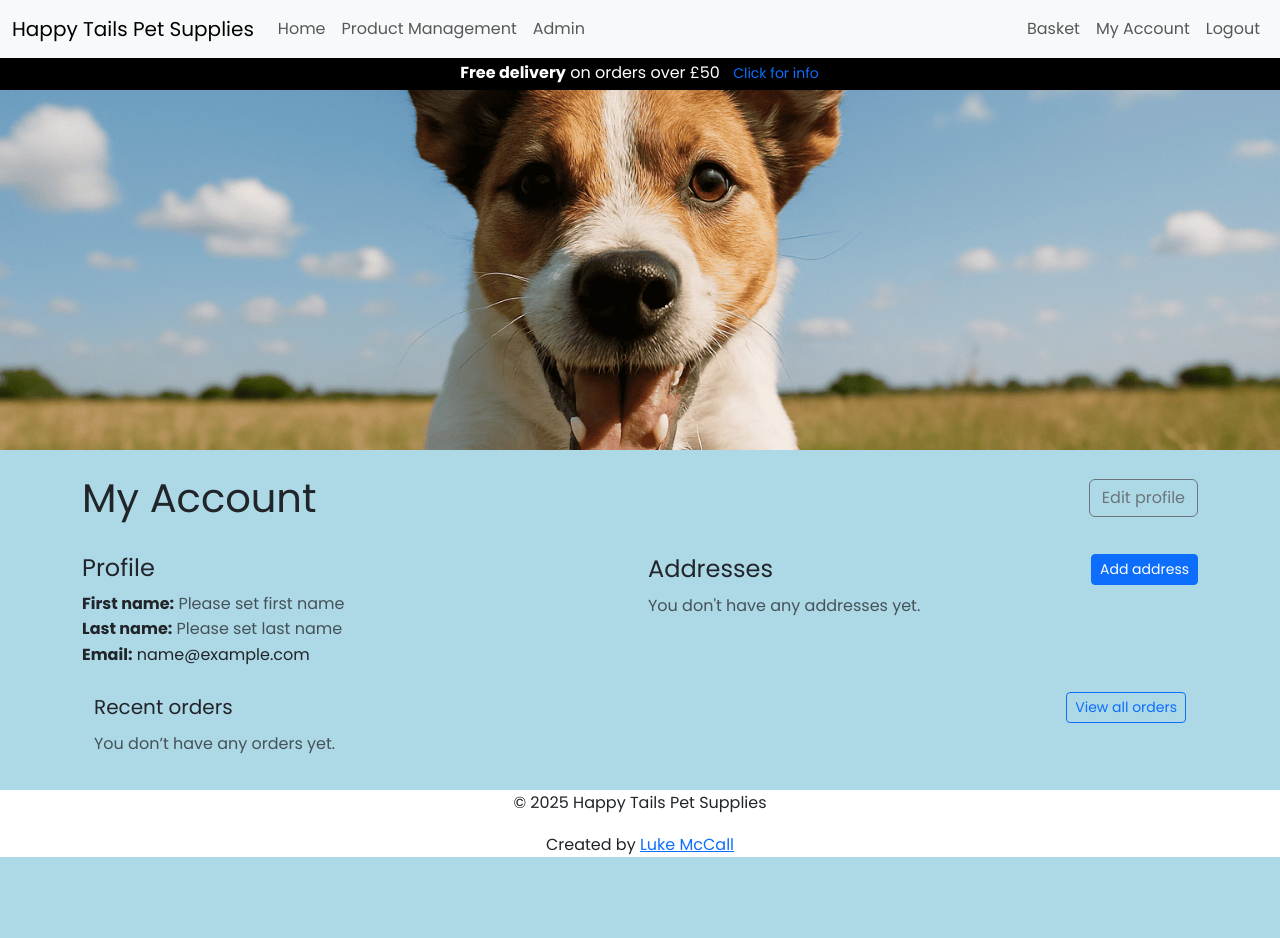
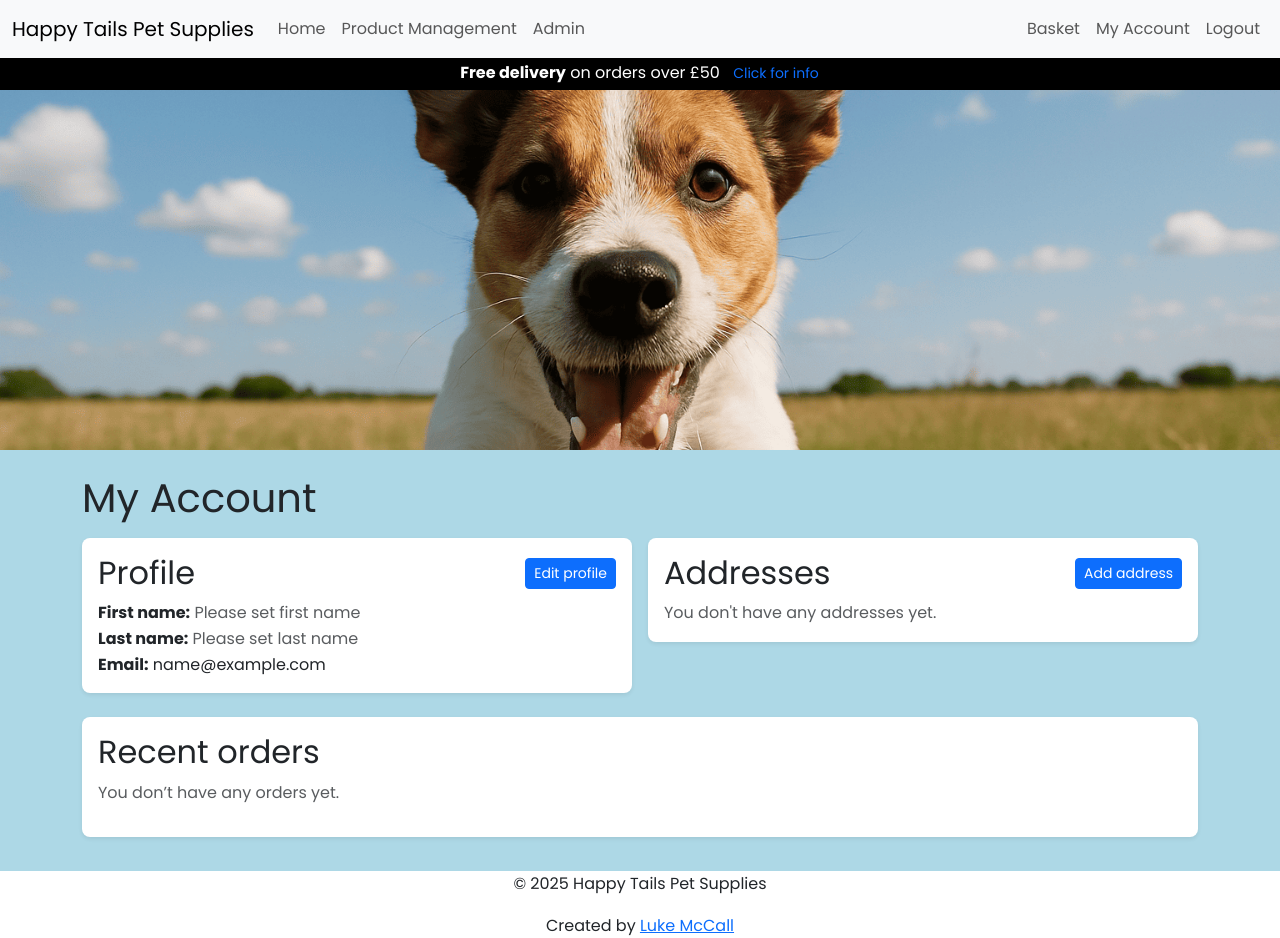
Before and after one commit to TheRealMcCall/happy_tails, a Django app: page /profile/ in a window 1280 px wide. Before the commit the page ends 857 px from the top, so only its background shows below. Run offline with Django 3.2, Linux system fonts and the light colour scheme; the visitor is signed in with stand-in values (Sample User, id 1); data comes from the database, SQL or seed files in the repository; data that the repository does not hold is empty.

Commit message:
Style: Add white cards on my account page for consistency and improved ux

```diff
--- a/profiles/templates/profiles/profile.html
+++ b/profiles/templates/profiles/profile.html
@@ -1,32 +1,41 @@
 {% extends "base.html" %}
 {% block content %}
 <section class="container my-4">
-    <div class="d-flex justify-content-between align-items-center">
-        <h1 class="mb-0">My Account</h1>
-        <a class="btn btn-outline-secondary" href="{% url 'profiles:profile_edit' %}">Edit profile</a>
+    <h1 class="mb-3">My Account</h1>
+
+    <div class="row g-3">
+        <div class="col-12 col-md-6">
+            <div class="bg-white p-3 rounded-3 shadow-sm">
+                <div class="d-flex justify-content-between align-items-center mb-2">
+                    <h2 class="mb-0">Profile</h2>
+                    <a class="btn btn-sm btn-primary ms-3 flex-shrink-0" href="{% url 'profiles:profile_edit' %}"
+                        aria-label=" Edit your profile">
+                        Edit profile
+                    </a>
                 </div>
-
-    <div class="row mt-3 g-3">
-        <div class="col-12 col-md-6">
-            <h2 class="h4 mb-2">Profile</h2>
                 <ul class="list-unstyled mb-0">
                     <li><strong>First name:</strong>
                         {% if profile.first_name %}{{ profile.first_name }}{% else %}
-                    <span class="text-muted">Please set first name</span>{% endif %}
+                        <span class="text-muted">Please set first name</span>
+                        {% endif %}
                     </li>
                     <li><strong>Last name:</strong>
                         {% if profile.last_name %}{{ profile.last_name }}{% else %}
-                    <span class="text-muted">Please set last name</span>{% endif %}
+                        <span class="text-muted">Please set last name</span>
+                        {% endif %}
                     </li>
                     <li><strong>Email:</strong> {{ request.user.email }}</li>
                 </ul>
             </div>
+        </div>
 
         <div class="col-12 col-md-6">
+            <div class="bg-white p-3 rounded-3 shadow-sm">
                 <div class="d-flex justify-content-between align-items-center mb-2">
-                <h2 class="h4 mb-0">Addresses</h2>
-                <a class="btn btn-sm btn-primary ms-3 flex-shrink-0" href="{% url 'profiles:address_add' %}">Add
-                    address</a>
+                    <h2 class="mb-0">Addresses</h2>
+                    <a class="btn btn-sm btn-primary ms-3 flex-shrink-0" href="{% url 'profiles:address_add' %}"
+                        aria-label="Add a new address">Add address
+                    </a>
                 </div>
 
                 {% if addresses %}
@@ -41,9 +50,13 @@
                         </div>
                         <div class="d-flex gap-2">
                             <a class="btn btn-sm btn-outline-secondary" href="{% url 'profiles:address_edit' a.id %}"
-                            aria-label="Edit {{ a.label|default:'address' }}">Edit</a>
+                                aria-label="Edit address {{ a.label|default:'Address' }}">
+                                Edit
+                            </a>
                             <a class="btn btn-sm btn-outline-danger" href="{% url 'profiles:address_delete' a.id %}"
-                            aria-label="Delete {{ a.label|default:'address' }}">Delete</a>
+                                aria-label="Delete address {{ a.label|default:'Address' }}">
+                                Delete
+                            </a>
                         </div>
                     </div>
                     {% endfor %}
@@ -53,12 +66,16 @@
                 {% endif %}
             </div>
         </div>
+    </div>
 
-
-    <section class="container my-4">
+    <section class="my-4">
+        <div class="bg-white p-3 rounded-3 shadow-sm">
             <div class="d-flex justify-content-between align-items-center">
-            <h2 class="h5 mb-0">Recent orders</h2>
-            <a class="btn btn-sm btn-outline-primary" href="{% url 'checkout:my_orders' %}">View all orders</a>
+                <h2 class="mb-0">Recent orders</h2>
+                {% if recent_orders %}
+                <a class="btn btn-sm btn-primary ms-3 flex-shrink-0" href="{% url 'checkout:my_orders' %}"
+                    aria-label="View all your orders">View all orders</a>
+                {% endif %}
             </div>
 
             {% if recent_orders %}
@@ -77,7 +94,8 @@
                         <tr class="position-relative">
                             <td class="position-relative">
                                 <a href="{% url 'checkout:order_detail' o.order_number %}"
-                                class="stretched-link text-decoration-none">
+                                    class="stretched-link text-decoration-none"
+                                    aria-label="View order {{ o.order_number }}">
                                     {{ o.order_number }}
                                 </a>
                             </td>
@@ -98,6 +116,7 @@
             {% else %}
             <p class="mt-2 text-muted">You don’t have any orders yet.</p>
             {% endif %}
+        </div>
     </section>
-
+</section>
 {% endblock %}
```
Lines whose indentation alone changed are shown as unchanged.
